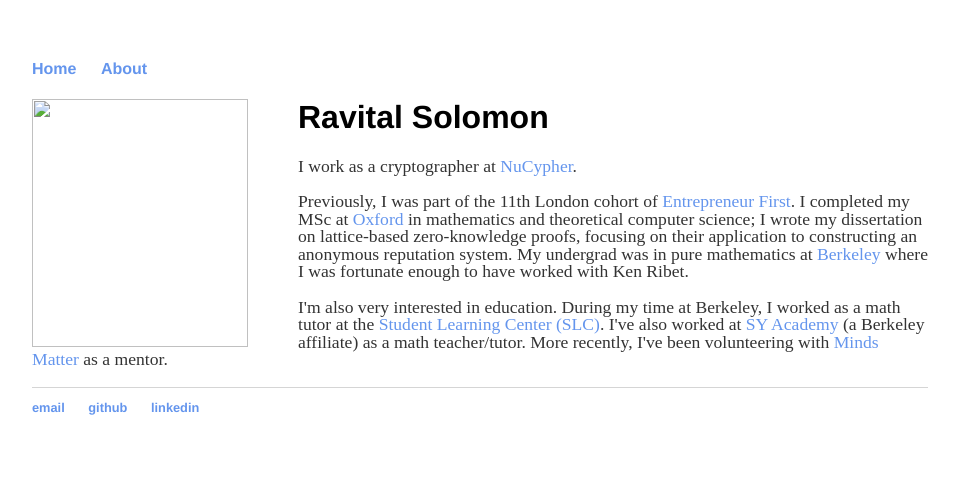
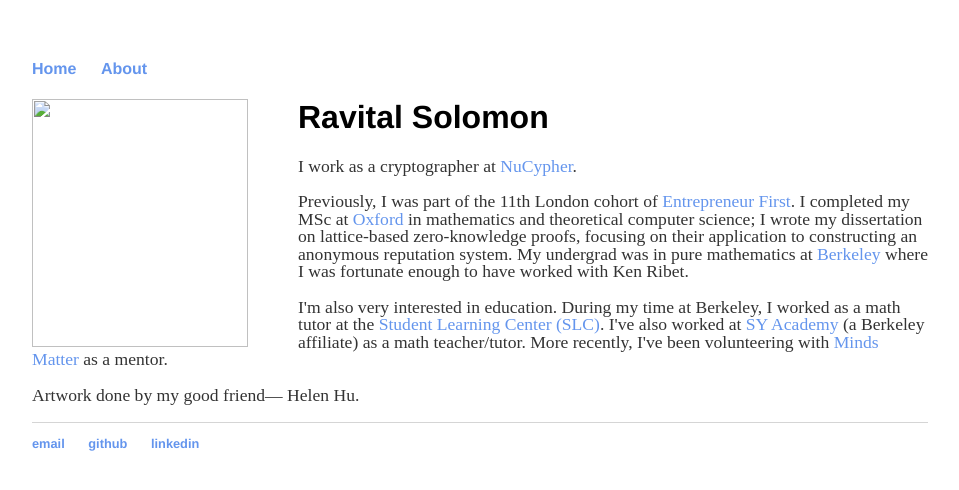
Before and after one commit to ravital/ravital.github.io, a Jekyll site: the page built from index.html, in a window 1280 px wide. Shown: the top 490 px of the page, without its empty margins (160-1119 px from the left). Built offline with Jekyll 4.4.1, drawn with Linux system fonts in a browser that asks for light colours.

Commit message:
Update index.html

```diff
--- a/index.html
+++ b/index.html
@@ -13,4 +13,5 @@ title: Ravital Solomon
 
 	<p>I'm also very interested in education. During my time at Berkeley, I worked as a math tutor at the <a href="https://slc.berkeley.edu/">Student Learning Center (SLC)</a>. I've also worked at <a href="http://syacademy.com/">SY Academy</a> (a Berkeley affiliate) as a math teacher/tutor. More recently, I've been volunteering with <a href="https://www.mindsmattersf.org/">Minds Matter</a> as a mentor.</p>
 
+	<p> Artwork done by my good friend&mdash; Helen Hu. </p>
 </div><!-- /.blurb -->
```
